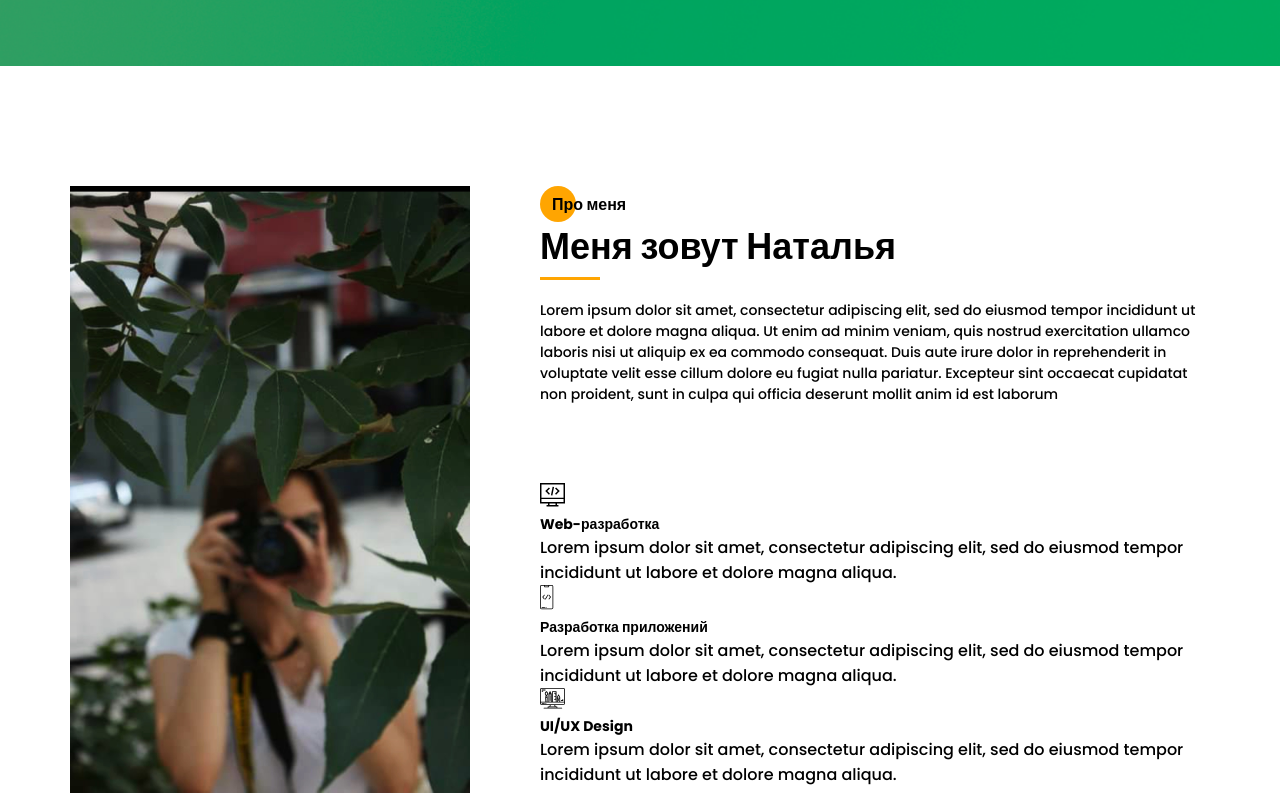
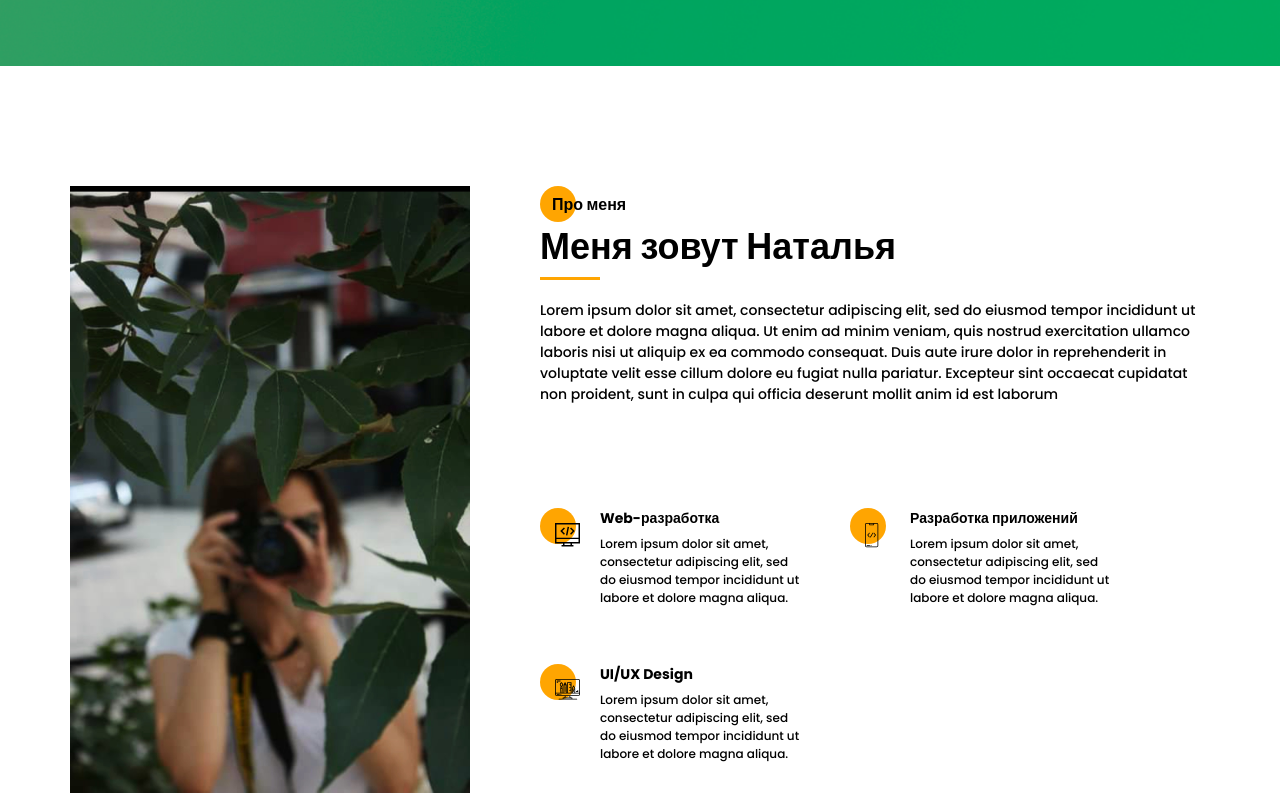
Before and after one commit to lilGooseling/Portfolio, a website: page index.html in a window 1280 px wide. Shown: the part 939-1739 px from the top of the page. Drawn offline with nearby package versions, Linux system fonts and the light colour scheme; files that its build step writes are made by us from their sources.

Commit message:
About me section items

```diff
--- a/index.html
+++ b/index.html
@@ -95,7 +95,7 @@
                 </div>
                 <div class="about__skills">
                     <div class="about__skills-item">
-                        <div>
+                        <div class="about__skills-circle">
                             <img src="src/icons/about_me/web_development.svg" alt="web-dev">
                         </div>
                         <div>
@@ -112,7 +112,7 @@
                     </div>
 
                     <div class="about__skills-item">
-                        <div>
+                        <div class="about__skills-circle">
                             <img src="src/icons/about_me/mobile_dev.svg" alt="mobile-dev">
                         </div>
                         <div>
@@ -129,7 +129,7 @@
                     </div>
 
                     <div class="about__skills-item">
-                        <div>
+                        <div class="about__skills-circle">
                             <img src="src/icons/about_me/design.svg" alt="design">
                         </div>
                         <div>
--- a/src/sass/blocks/_about.scss
+++ b/src/sass/blocks/_about.scss
@@ -32,4 +32,29 @@
     line-height: 21px;
     color: #000000;
   }
+  &__skills {
+    display: grid;
+    grid-template: repeat(2, minmax(115px, auto)) / repeat(2, 260px);
+    column-gap: 50px;
+    row-gap: 20px;
+    grid-auto-rows: 1fr;
+    &-item {
+      display: grid;
+      grid-template-columns: 40px 200px;
+      column-gap: 20px;
+    }
+    &-circle {
+      position: relative;
+      padding: 15px 0 0 15px;
+      @include before_circle;
+      &:before {
+        top: 0;
+      }
+    }
+    &-text {
+      margin-top: 6px;
+      font-size: 12px;
+      line-height: 18px;
+    }
+  }
 }
```
